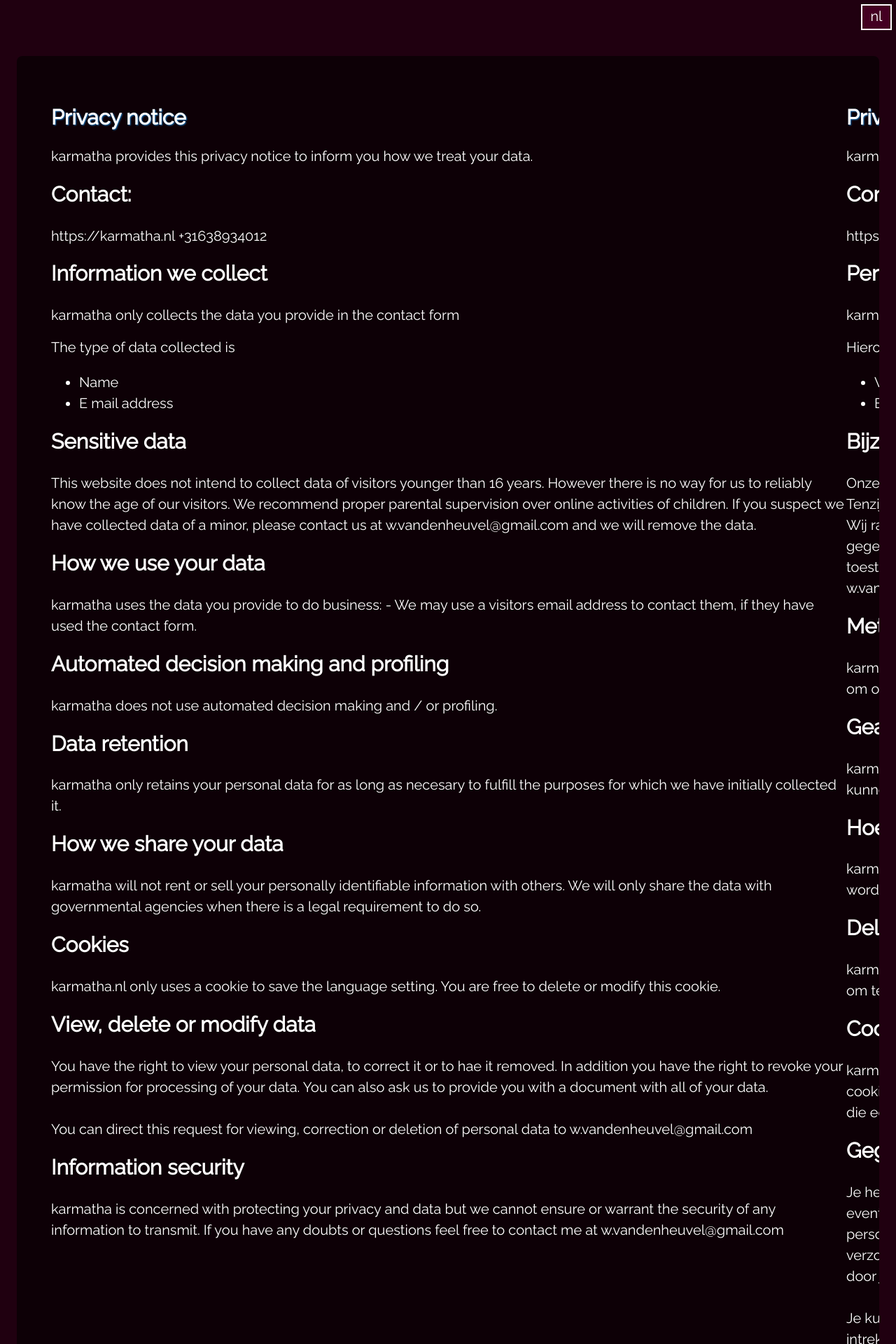
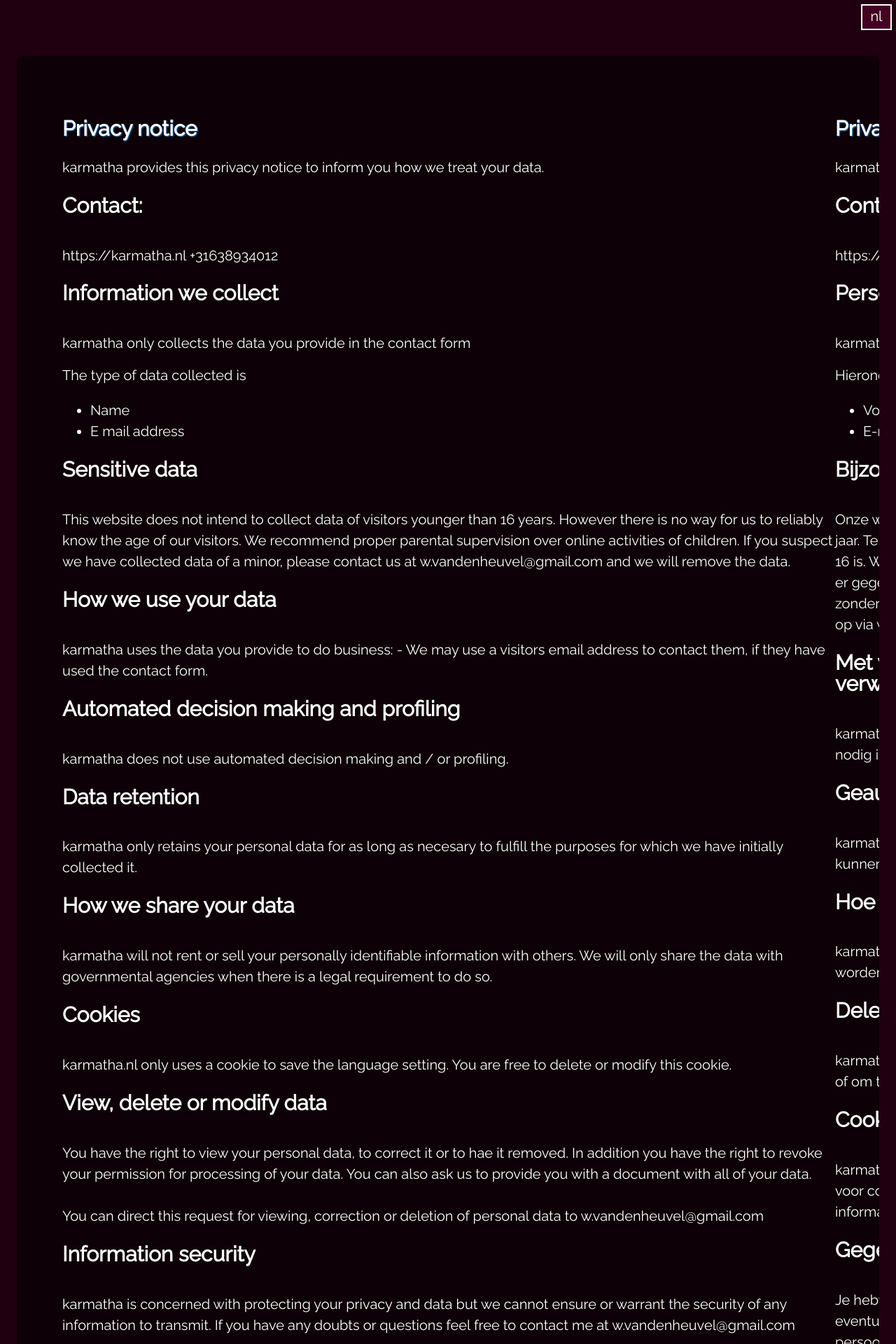
Before and after one commit to karmatha-nl/karmatha-nl.github.io, a Jekyll site: the page built from privacy.md, in a window 1280 px wide. Shown: the top 1920 px of the page at 70% size. Built offline with Jekyll 4.4.1, drawn with Linux system fonts in a browser that asks for light colours.

Commit message:
more breathing room

```diff
--- a/css/verydarkpink.scss
+++ b/css/verydarkpink.scss
@@ -42,7 +42,7 @@
   @extend .content;
 
   @include sm {
-    padding: 3rem;
+    padding: 4rem;
   }
 }
 
@@ -56,7 +56,7 @@
 }
 
 h2 {
-  padding-bottom: 4px;
+  padding-bottom: 1rem;
 }
 
 // Links (that don't have the 'no-underline' class)
```
